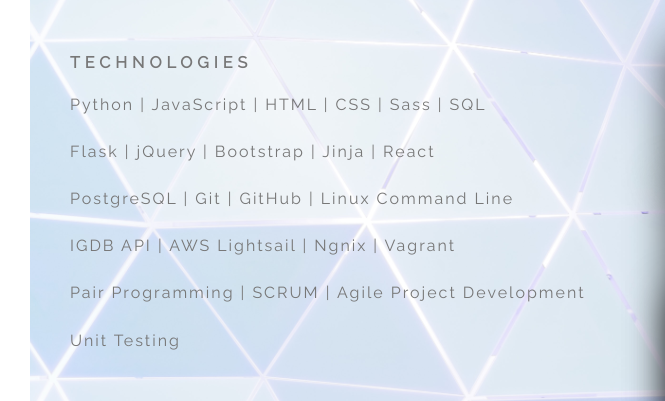
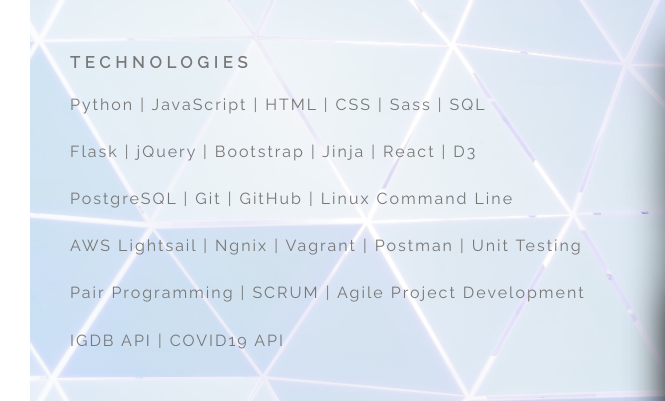
Before and after one commit to xerilius/xerilius.github.io, a website: page index.html in a window 1280 px wide. Shown: the part 961-1362 px from the top of the page, 0-665 px from the left. Drawn offline with Linux system fonts and the light colour scheme; a web font is replaced by a local one.

Commit message:
Updated About Me

```diff
--- a/index.html
+++ b/index.html
@@ -53,19 +53,22 @@
                         Python  |  JavaScript  |  HTML  |  CSS  |  Sass  |  SQL
                     </p>
                     <p class="paragraph">
-                        Flask  |  jQuery  |  Bootstrap  |  Jinja  |  React
+                        Flask  |  jQuery  |  Bootstrap  |  Jinja  |  React | D3
                     </p>
                     <p class="paragraph">
                         PostgreSQL  |  Git  |  GitHub  |  Linux Command Line
                     </p>
                     <p class="paragraph">
-                        IGDB API  |  AWS Lightsail |  Ngnix  |  Vagrant
+                       AWS Lightsail |  Ngnix  |  Vagrant  | Postman | Unit Testing
                     </p>
                     <p class="paragraph">
                         Pair Programming  |  SCRUM  |  Agile Project Development
                     </p>
                     <p class="paragraph">
-                    Unit Testing
+
+                    </p>
+                    <p class="paragraph">
+                        IGDB API | COVID19 API
                     </p>
 
                     <h3 class="heading-tertiary u-margin-bottom-small">Who am I?</h3>
```
